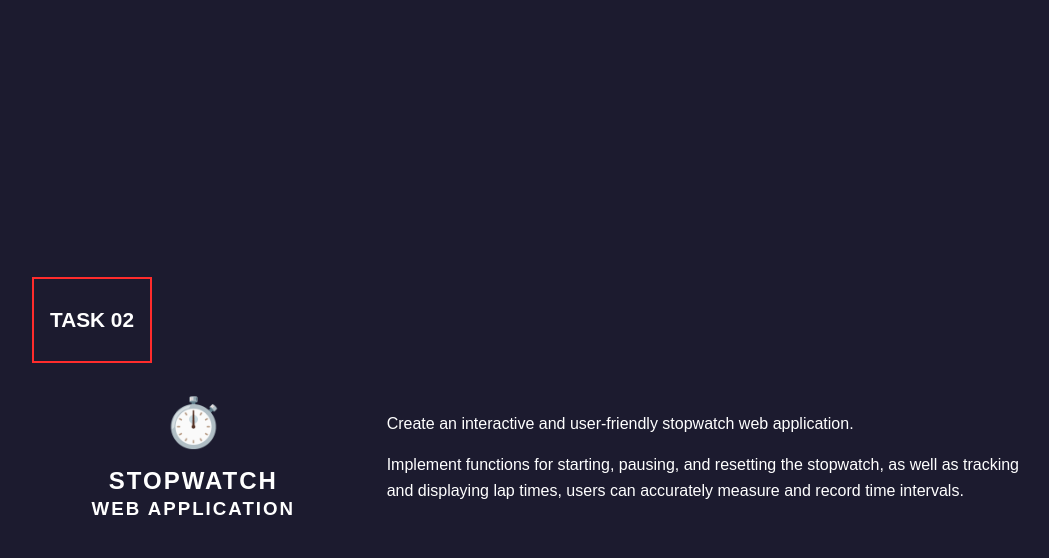
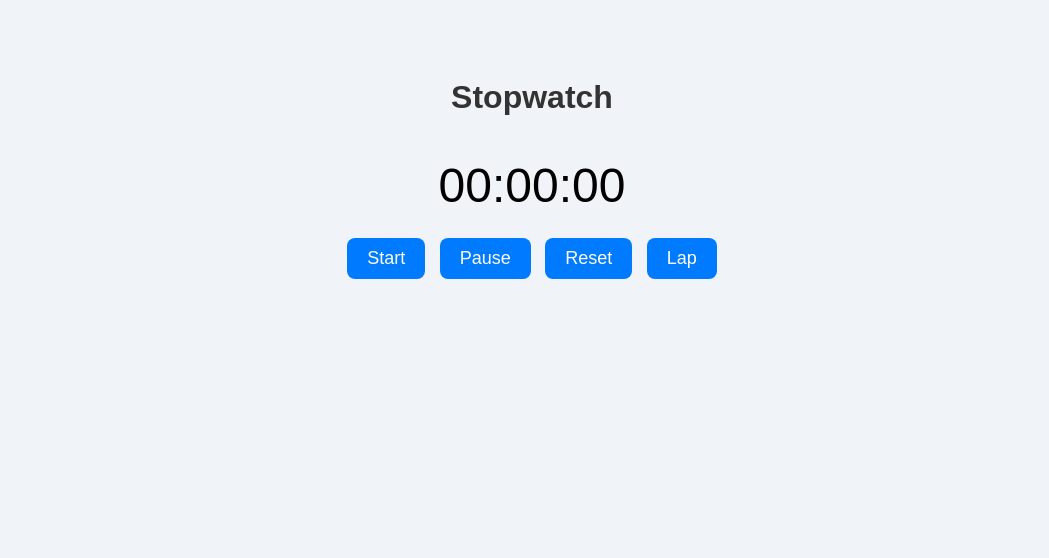
Before and after one commit to Bhanu4393/SCT_TrackCode_TaskNumber, a plain HTML site: page index.html in a window 1280 px wide. Shown: the whole page, without its empty margins (108-1157 px from the left). Drawn offline with Linux system fonts and the light colour scheme.

Commit message:
Update index.html

```diff
--- a/index.html
+++ b/index.html
@@ -1,29 +1,110 @@
 <!DOCTYPE html>
 <html lang="en">
 <head>
-  <meta charset="UTF-8" />
-  <meta name="viewport" content="width=device-width, initial-scale=1.0" />
-  <title>Stopwatch Task</title>
-  <link rel="stylesheet" href="style.css" />
+  <meta charset="UTF-8">
+  <title>Stopwatch Web App</title>
+  <style>
+    body {
+      font-family: Arial, sans-serif;
+      background: #f0f4f8;
+      display: flex;
+      flex-direction: column;
+      align-items: center;
+      padding: 50px;
+    }
+    h1 {
+      color: #333;
+    }
+    #time {
+      font-size: 48px;
+      margin: 20px 0;
+    }
+    .buttons {
+      margin-bottom: 20px;
+    }
+    button {
+      padding: 10px 20px;
+      font-size: 18px;
+      margin: 5px;
+      cursor: pointer;
+      border: none;
+      border-radius: 8px;
+      background-color: #007bff;
+      color: white;
+      transition: background 0.3s;
+    }
+    button:hover {
+      background-color: #0056b3;
+    }
+    ul {
+      list-style: none;
+      padding: 0;
+      width: 200px;
+    }
+    li {
+      background: #e3f2fd;
+      margin: 5px 0;
+      padding: 10px;
+      border-radius: 6px;
+      text-align: center;
+    }
+  </style>
 </head>
 <body>
-  <div class="container">
-    <div class="task-box">
-      <p>TASK 02</p>
-    </div>
-    <div class="content">
-      <div class="left">
-        <div class="icon">⏱️</div>
-        <h2>STOPWATCH</h2>
-        <h3>WEB APPLICATION</h3>
-      </div>
-      <div class="right">
-        <p>Create an interactive and user-friendly stopwatch web application.</p>
-        <p>
-          Implement functions for starting, pausing, and resetting the stopwatch, as well as tracking and displaying lap times, users can accurately measure and record time intervals.
-        </p>
-      </div>
-    </div>
+  <h1>Stopwatch</h1>
+  <div id="time">00:00:00</div>
+  <div class="buttons">
+    <button onclick="startStop()">Start</button>
+    <button onclick="pause()">Pause</button>
+    <button onclick="reset()">Reset</button>
+    <button onclick="lap()">Lap</button>
   </div>
+  <ul id="laps"></ul>
+
+  <script>
+    let startTime = 0;
+    let elapsedTime = 0;
+    let interval;
+    let isRunning = false;
+
+    function updateTime() {
+      const now = Date.now();
+      elapsedTime = now - startTime;
+      const time = new Date(elapsedTime);
+      const minutes = String(time.getUTCMinutes()).padStart(2, '0');
+      const seconds = String(time.getUTCSeconds()).padStart(2, '0');
+      const milliseconds = String(Math.floor(time.getUTCMilliseconds() / 10)).padStart(2, '0');
+      document.getElementById('time').textContent = `${minutes}:${seconds}:${milliseconds}`;
+    }
+
+    function startStop() {
+      if (!isRunning) {
+        startTime = Date.now() - elapsedTime;
+        interval = setInterval(updateTime, 10);
+        isRunning = true;
+      }
+    }
+
+    function pause() {
+      clearInterval(interval);
+      isRunning = false;
+    }
+
+    function reset() {
+      clearInterval(interval);
+      isRunning = false;
+      elapsedTime = 0;
+      document.getElementById('time').textContent = '00:00:00';
+      document.getElementById('laps').innerHTML = '';
+    }
+
+    function lap() {
+      if (!isRunning) return;
+      const lapTime = document.getElementById('time').textContent;
+      const li = document.createElement('li');
+      li.textContent = `Lap: ${lapTime}`;
+      document.getElementById('laps').appendChild(li);
+    }
+  </script>
 </body>
 </html>
```
